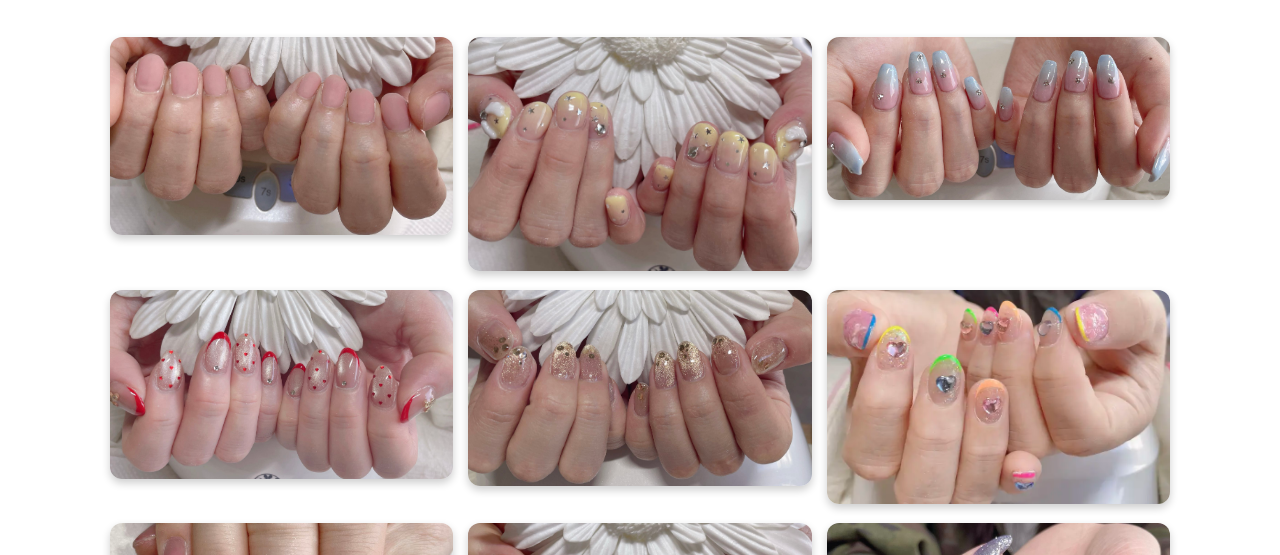
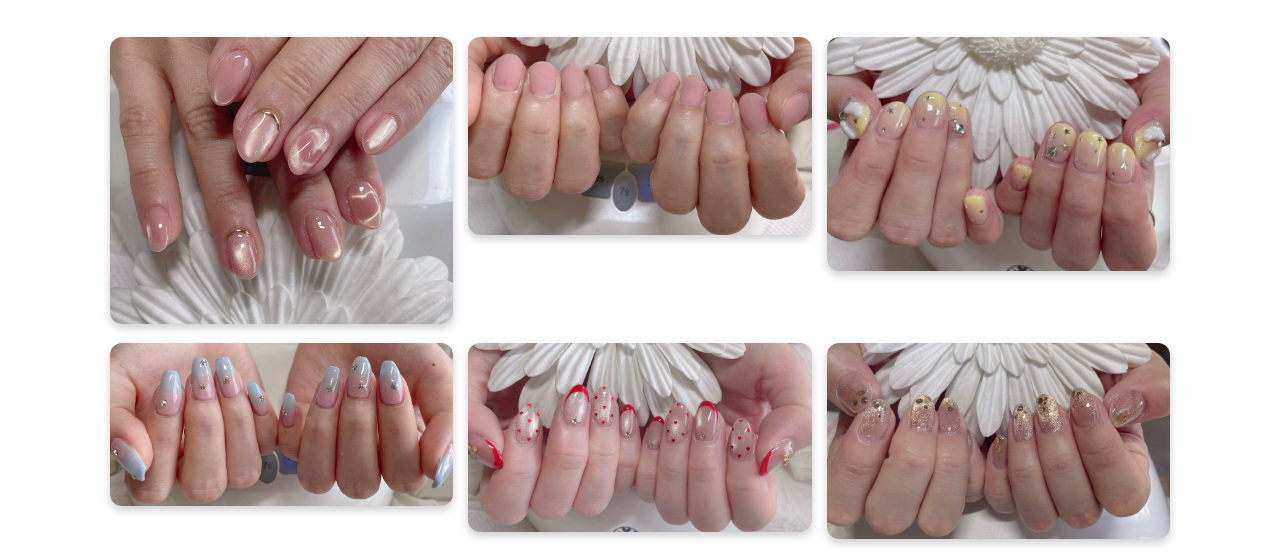
Before and after one commit to gumicchi/nail-list, a plain HTML site: page index.html in a window 1280 px wide. Shown: the part 187-742 px from the top of the page. Drawn offline with nearby package versions, Linux system fonts and the light colour scheme.

Commit message:
Update index.html

```diff
--- a/index.html
+++ b/index.html
@@ -26,6 +26,7 @@
 <h1>Nail Design List</h1>
 
 <main>
+  <a href="img/n17.jpg" data-lightbox="nail-gallery"><img src="img/n17.jpg"></a>
   <a href="img/n15.jpg" data-lightbox="nail-gallery"><img src="img/n15.jpg"></a>
   <a href="img/n16.jpg" data-lightbox="nail-gallery"><img src="img/n16.jpg"></a>
   <a href="img/n14.jpg" data-lightbox="nail-gallery"><img src="img/n14.jpg"></a>
```
